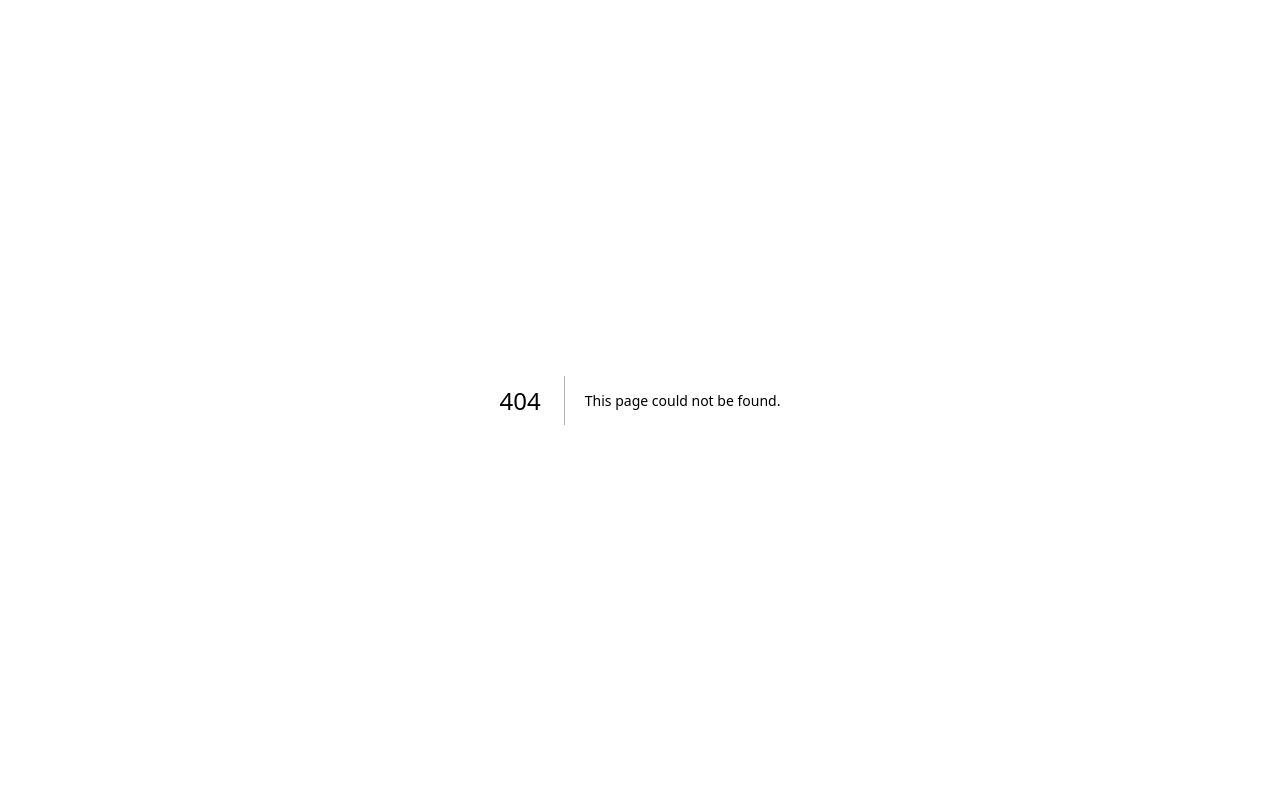
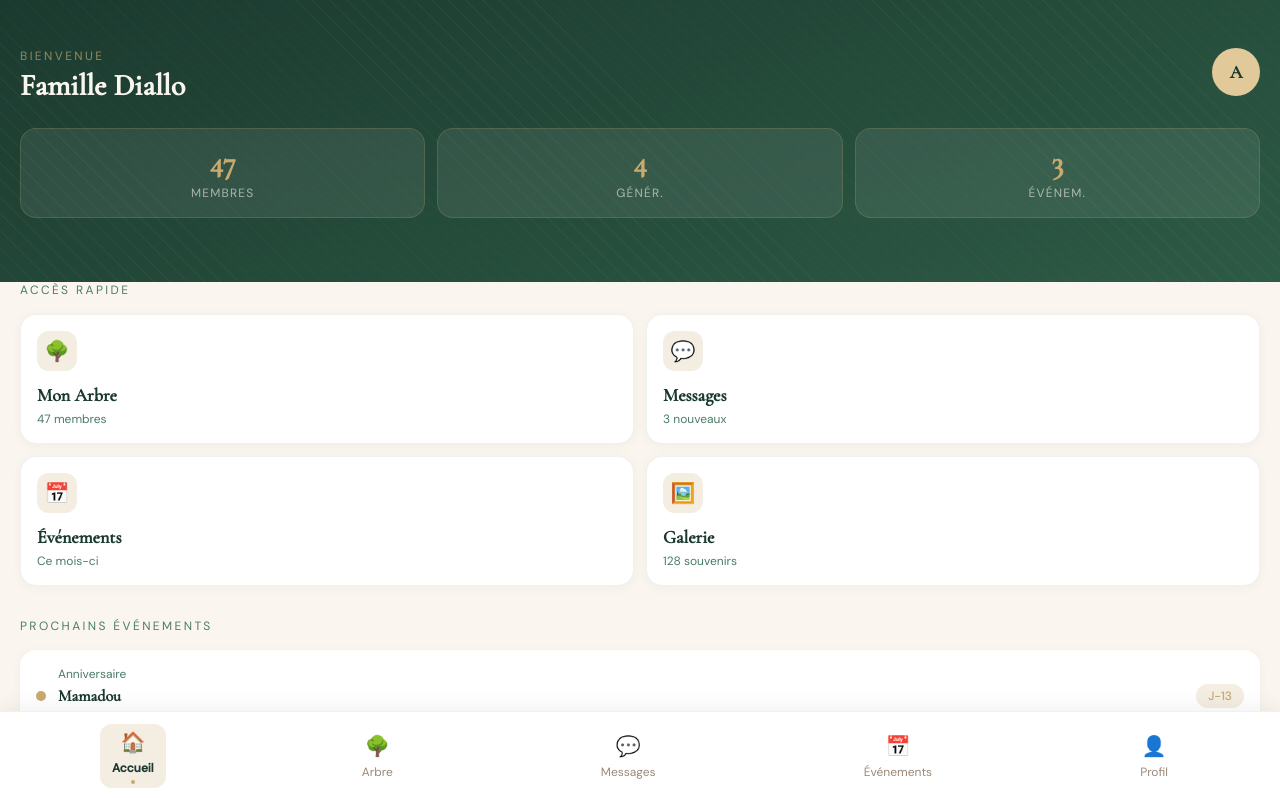
Before and after one commit to yonna25/Racines-Windo, a Next.js app: page /dashboard in a window 1280 px wide. Before the commit this address had no page. Shown: the top 798 px of the page. Built offline with nearby package versions, Linux system fonts and the light colour scheme.

Commit message:
Add Dashboard component with stats and navigation

```diff
--- /dev/null
+++ b/src/app/dashboard/page.jsx
@@ -0,0 +1,153 @@
+'use client'
+import { useState } from 'react'
+
+const STATS = [
+  { value: '47', label: 'MEMBRES' },
+  { value: '4',  label: 'GÉNÉR.' },
+  { value: '3',  label: 'ÉVÉNEM.' },
+]
+
+const CARDS = [
+  { icon: '🌳', title: 'Mon Arbre',   sub: '47 membres',    href: '/arbre' },
+  { icon: '💬', title: 'Messages',    sub: '3 nouveaux',    href: '/messages' },
+  { icon: '📅', title: 'Événements',  sub: 'Ce mois-ci',    href: '/evenements' },
+  { icon: '🖼️', title: 'Galerie',     sub: '128 souvenirs', href: '/galerie' },
+]
+
+const EVENTS = [
+  { type: 'Anniversaire', name: 'Mamadou',          date: '15 mai 2026', countdown: 'J-13', dot: '#C8A96E' },
+  { type: 'Mariage',      name: 'Ismaël & Sara',    date: '22 juin 2026', countdown: 'J-47', dot: '#4A7C65' },
+  { type: 'Réunion',      name: 'Grand rassemblement', date: '10 août 2026', countdown: 'J-96', dot: '#2D5A45' },
+]
+
+const NAV = [
+  { icon: '🏠', label: 'Accueil',    active: true },
+  { icon: '🌳', label: 'Arbre',      active: false },
+  { icon: '💬', label: 'Messages',   active: false },
+  { icon: '📅', label: 'Événements', active: false },
+  { icon: '👤', label: 'Profil',     active: false },
+]
+
+export default function Dashboard() {
+  const [activeNav, setActiveNav] = useState(0)
+
+  return (
+    <div className="min-h-screen flex flex-col" style={{ background: '#FAF6EF', fontFamily: 'DM Sans, sans-serif' }}>
+
+      {/* ── Header vert ── */}
+      <div className="relative px-5 pt-12 pb-16"
+           style={{ background: 'linear-gradient(160deg, #1B3A2F 0%, #2D5A45 100%)' }}>
+        {/* Pattern géométrique */}
+        <div className="absolute inset-0 opacity-5"
+             style={{ backgroundImage: 'repeating-linear-gradient(45deg, #C8A96E 0, #C8A96E 1px, transparent 1px, transparent 12px)' }} />
+
+        <div className="relative flex justify-between items-start">
+          <div>
+            <p className="text-xs tracking-[0.2em] uppercase mb-1"
+               style={{ color: 'rgba(200,169,110,0.7)', fontFamily: 'DM Sans, sans-serif' }}>
+              BIENVENUE
+            </p>
+            <h1 className="text-3xl font-semibold" style={{ color: '#FAF6EF', fontFamily: 'Cormorant Garamond, serif' }}>
+              Famille Diallo
+            </h1>
+          </div>
+          {/* Avatar */}
+          <div className="w-12 h-12 rounded-full flex items-center justify-center text-lg font-semibold"
+               style={{ background: '#E2C99A', color: '#1B3A2F', fontFamily: 'Cormorant Garamond, serif' }}>
+            A
+          </div>
+        </div>
+
+        {/* Stats */}
+        <div className="relative grid grid-cols-3 gap-3 mt-6">
+          {STATS.map(s => (
+            <div key={s.label} className="rounded-2xl px-3 py-4 text-center"
+                 style={{ background: 'rgba(255,255,255,0.08)', border: '1px solid rgba(200,169,110,0.2)' }}>
+              <p className="text-3xl font-semibold" style={{ color: '#C8A96E', fontFamily: 'Cormorant Garamond, serif' }}>
+                {s.value}
+              </p>
+              <p className="text-xs tracking-widest mt-1" style={{ color: 'rgba(250,246,239,0.6)' }}>
+                {s.label}
+              </p>
+            </div>
+          ))}
+        </div>
+      </div>
+
+      {/* ── Corps blanc arrondi ── */}
+      <div className="flex-1 -mt-6 rounded-t-3xl px-5 pt-6 pb-24"
+           style={{ background: '#FAF6EF' }}>
+
+        {/* Accès rapide */}
+        <p className="text-xs tracking-[0.2em] uppercase mb-4"
+           style={{ color: '#4A7C65', fontFamily: 'DM Sans, sans-serif' }}>
+          ACCÈS RAPIDE
+        </p>
+        <div className="grid grid-cols-2 gap-3 mb-8">
+          {CARDS.map(c => (
+            <button key={c.title}
+                    className="rounded-2xl p-4 text-left transition-all active:scale-95"
+                    style={{ background: '#FFFFFF', border: '1px solid rgba(45,90,69,0.08)',
+                             boxShadow: '0 2px 12px rgba(0,0,0,0.04)' }}>
+              <div className="w-10 h-10 rounded-xl flex items-center justify-center text-xl mb-3"
+                   style={{ background: '#F3EDE2' }}>
+                {c.icon}
+              </div>
+              <p className="font-semibold text-base mb-1" style={{ color: '#1B3A2F', fontFamily: 'Cormorant Garamond, serif', fontSize: 18 }}>
+                {c.title}
+              </p>
+              <p className="text-xs" style={{ color: '#4A7C65' }}>{c.sub}</p>
+            </button>
+          ))}
+        </div>
+
+        {/* Prochains événements */}
+        <p className="text-xs tracking-[0.2em] uppercase mb-4"
+           style={{ color: '#4A7C65' }}>
+          PROCHAINS ÉVÉNEMENTS
+        </p>
+        <div className="flex flex-col gap-3">
+          {EVENTS.map(e => (
+            <div key={e.name} className="rounded-2xl px-4 py-4 flex items-center justify-between"
+                 style={{ background: '#FFFFFF', boxShadow: '0 2px 12px rgba(0,0,0,0.04)' }}>
+              <div className="flex items-center gap-3">
+                <div className="w-2.5 h-2.5 rounded-full flex-shrink-0" style={{ background: e.dot }} />
+                <div>
+                  <p className="text-xs mb-0.5" style={{ color: '#4A7C65' }}>{e.type}</p>
+                  <p className="font-semibold" style={{ color: '#1B3A2F', fontFamily: 'Cormorant Garamond, serif', fontSize: 16 }}>
+                    {e.name}
+                  </p>
+                  <p className="text-xs mt-0.5" style={{ color: '#9A8878' }}>{e.date}</p>
+                </div>
+              </div>
+              <span className="text-xs px-3 py-1 rounded-full font-medium"
+                    style={{ background: '#F3EDE2', color: '#C8A96E' }}>
+                {e.countdown}
+              </span>
+            </div>
+          ))}
+        </div>
+      </div>
+
+      {/* ── Nav bar ── */}
+      <div className="fixed bottom-0 left-0 right-0 flex justify-around items-center px-2 py-3"
+           style={{ background: '#FFFFFF', borderTop: '1px solid rgba(45,90,69,0.08)',
+                    boxShadow: '0 -4px 20px rgba(0,0,0,0.06)' }}>
+        {NAV.map((n, i) => (
+          <button key={n.label} onClick={() => setActiveNav(i)}
+                  className="flex flex-col items-center gap-1 px-3 py-1 rounded-xl transition-all"
+                  style={{ background: activeNav === i ? '#F3EDE2' : 'transparent' }}>
+            <span className="text-xl">{n.icon}</span>
+            <span className="text-xs" style={{ color: activeNav === i ? '#1B3A2F' : '#9A8878',
+                                               fontWeight: activeNav === i ? 600 : 400 }}>
+              {n.label}
+            </span>
+            {activeNav === i && (
+              <div className="w-1 h-1 rounded-full" style={{ background: '#C8A96E' }} />
+            )}
+          </button>
+        ))}
+      </div>
+    </div>
+  )
+      }
```
